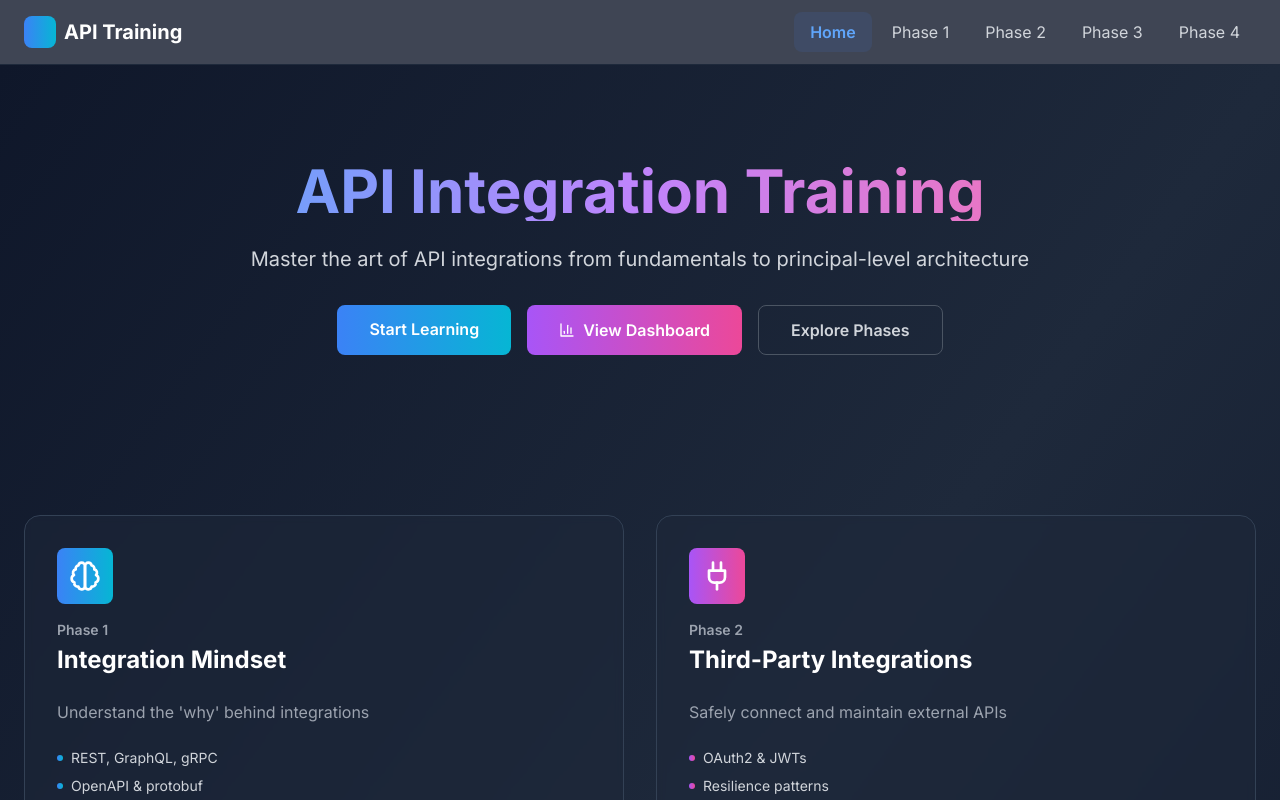
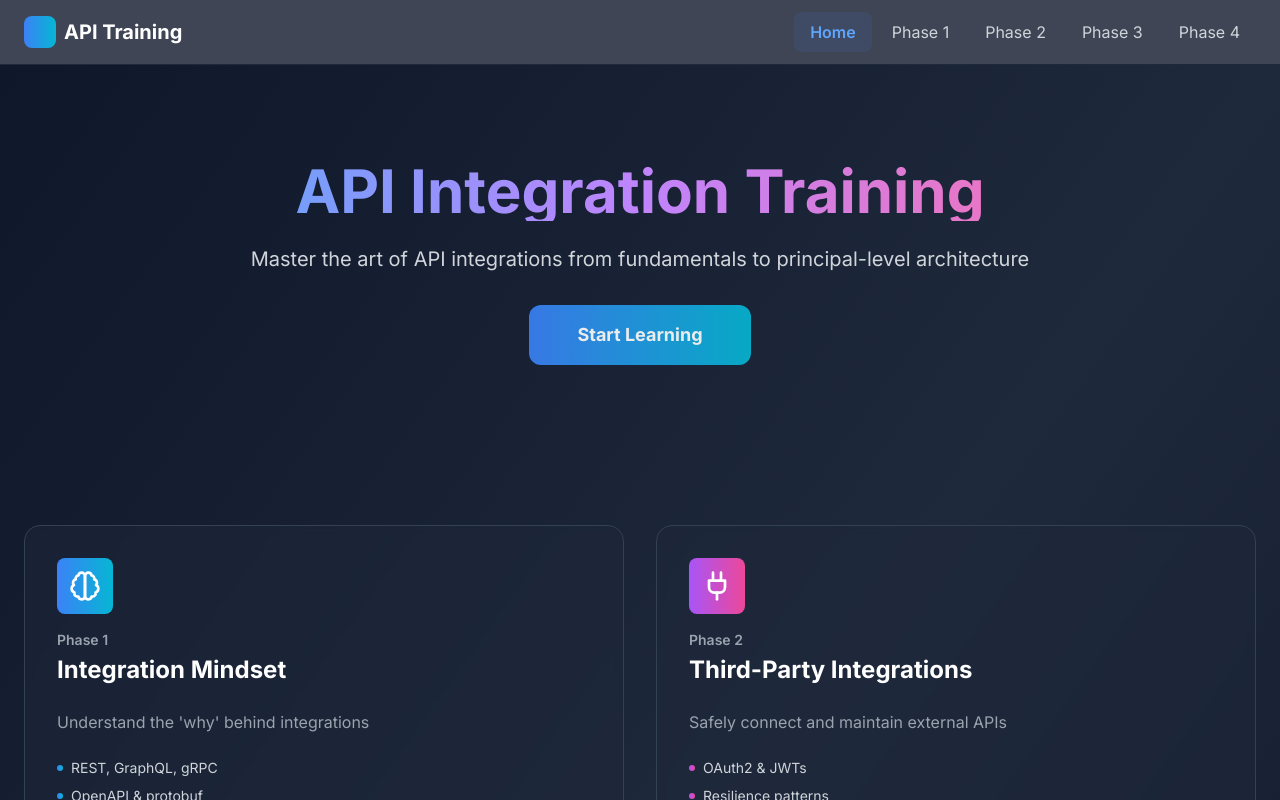
Before and after one commit to devcamos/apisandbox, a Next.js app: page / in a window 1280 px wide. Shown: the top 800 px of the page. Built offline with nearby package versions, Linux system fonts and the light colour scheme.

Commit message:
Simplify homepage: single Start Learning button with breathing animation + UX design notes

```diff
--- a/app/page.tsx
+++ b/app/page.tsx
@@ -54,26 +54,15 @@ export default function Home() {
             <p className="text-xl text-gray-300 mb-8">
               Master the art of API integrations from fundamentals to principal-level architecture
             </p>
-            <div className="flex justify-center gap-4">
+            <div className="flex justify-center">
               <Link
                 href="/phase-1"
-                className="px-8 py-3 bg-gradient-to-r from-blue-500 to-cyan-500 text-white rounded-lg font-semibold hover:shadow-lg hover:scale-105 transition-all"
+                className="group relative px-12 py-4 bg-gradient-to-r from-blue-500 to-cyan-500 text-white rounded-xl font-bold text-lg hover:shadow-2xl hover:scale-105 transition-all duration-300 animate-pulse hover:animate-none"
               >
-                Start Learning
+                <span className="relative z-10">Start Learning</span>
+                <div className="absolute inset-0 bg-gradient-to-r from-blue-400 to-cyan-400 rounded-xl opacity-0 group-hover:opacity-100 transition-opacity duration-300"></div>
+                <div className="absolute inset-0 rounded-xl bg-gradient-to-r from-blue-500 to-cyan-500 animate-ping opacity-20"></div>
               </Link>
-              <Link
-                href="/observability"
-                className="px-8 py-3 bg-gradient-to-r from-purple-500 to-pink-500 text-white rounded-lg font-semibold hover:shadow-lg hover:scale-105 transition-all flex items-center gap-2"
-              >
-                <BarChart3 className="w-4 h-4" />
-                View Dashboard
-              </Link>
-              <a
-                href="#phases"
-                className="px-8 py-3 border border-gray-600 text-gray-300 rounded-lg font-semibold hover:bg-gray-800 transition-all"
-              >
-                Explore Phases
-              </a>
             </div>
           </div>
         </div>
@@ -116,7 +105,7 @@ export default function Home() {
                   </div>
 
                   <div className="mt-6 text-blue-400 font-semibold flex items-center group-hover:gap-2 transition-all">
-                    Explore Phase
+                    Start Learning
                     <span className="ml-2 group-hover:translate-x-1 transition-transform">→</span>
                   </div>
                 </div>
```
Also changed, not shown: 1 other file (tests, documents, lock files or other folders).
